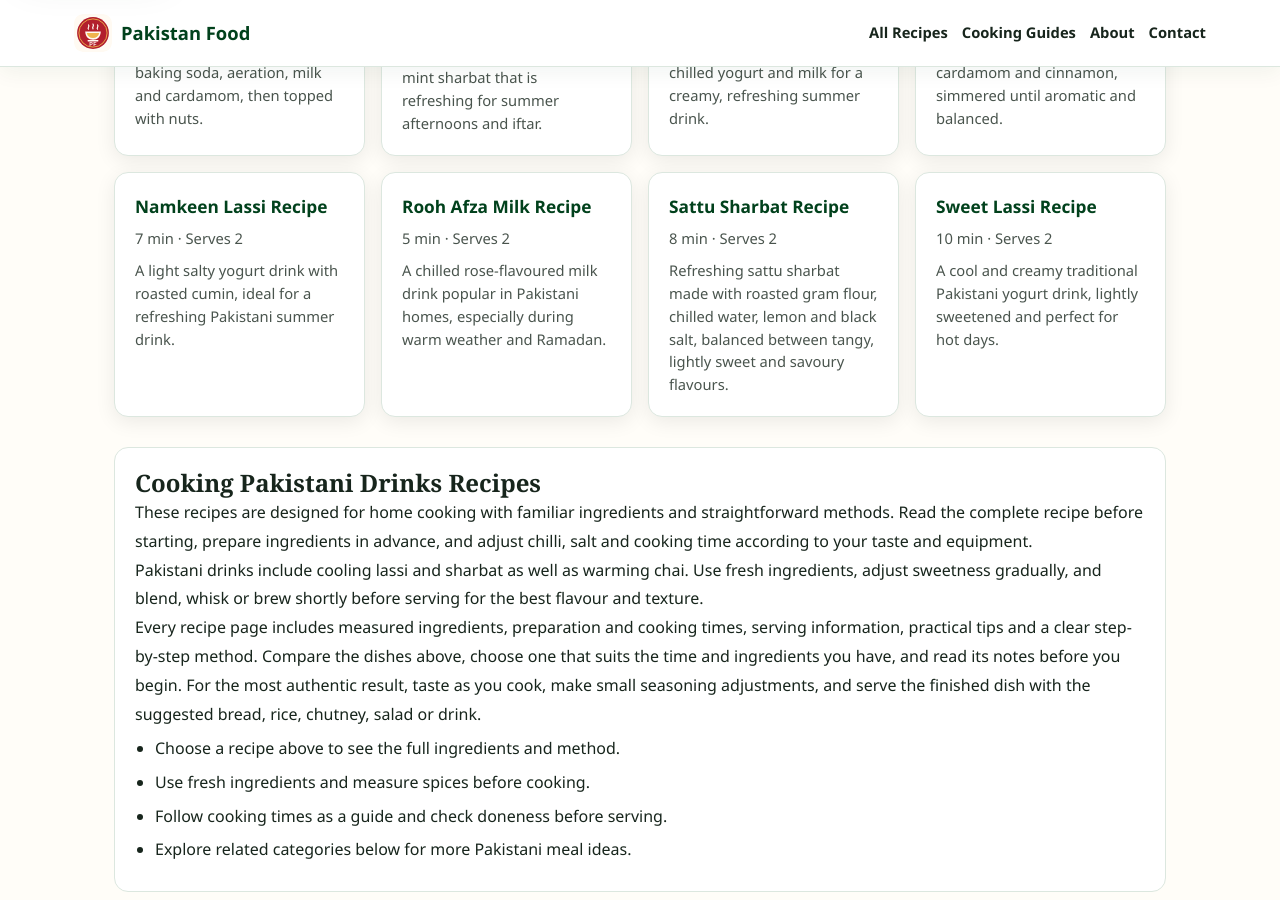
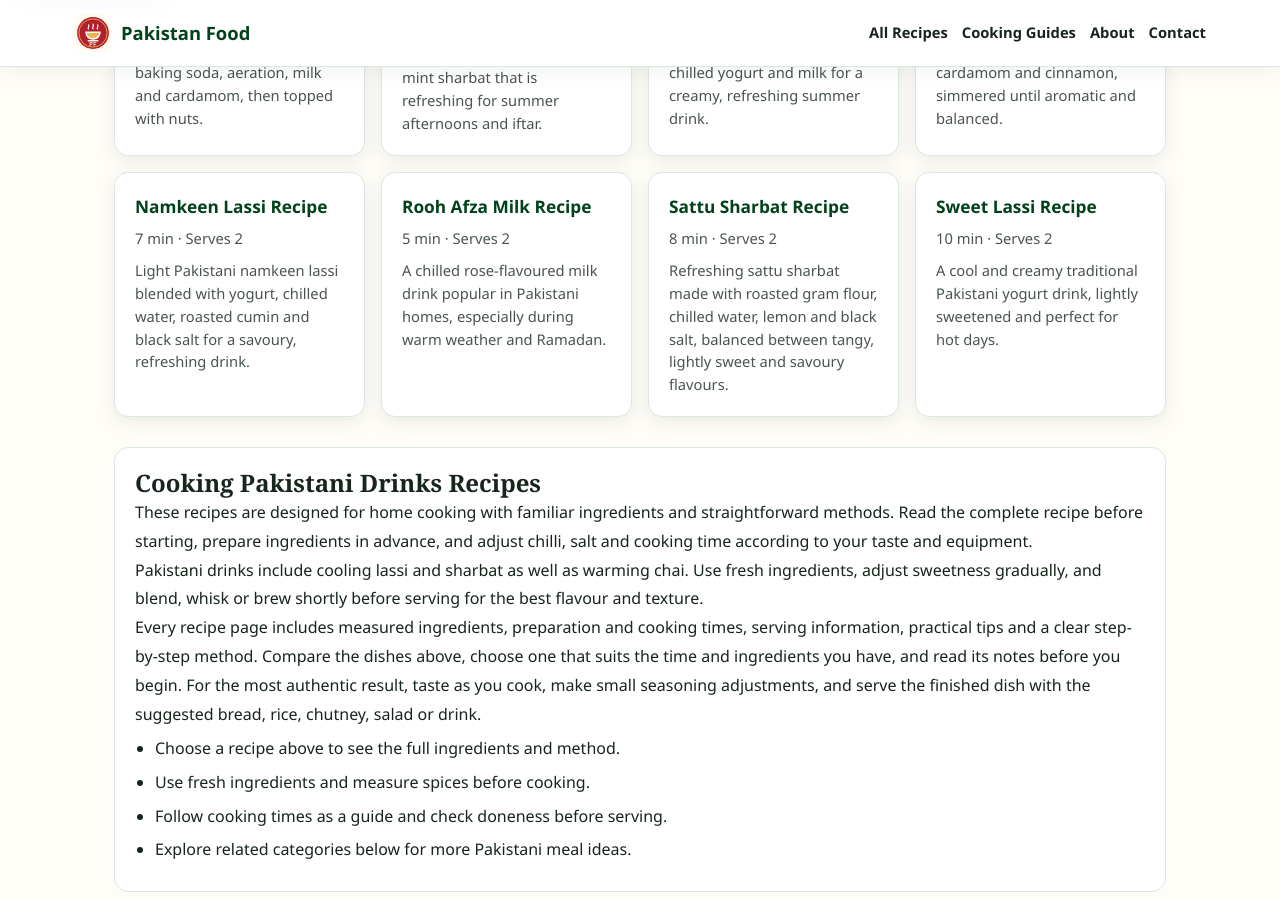
Before and after one commit to manazarali01-hub/pakistan-food, a Jekyll site: the page built from recipes/drinks/index.html, in a window 1280 px wide and 900 px high, scrolled down 664 px. Built offline with Jekyll 4.4.1, drawn with Linux system fonts in a browser that asks for light colours; some of the changed lines change nothing that is shown.

Commit message:
Improve Namkeen Lassi recipe detail and clarity

```diff
--- a/_data/recipes/namkeen-lassi.json
+++ b/_data/recipes/namkeen-lassi.json
@@ -1 +1,24 @@
-{"id":40,"name":"Namkeen Lassi","category":"Drinks","time":"7 min","serves":2,"image":"https://commons.wikimedia.org/wiki/Special:Redirect/file/Salt_lassi.jpg?width=800","description":"A light salty yogurt drink with roasted cumin, ideal for a refreshing Pakistani summer drink.","ingredients":["2 cups yogurt","1.5 cups chilled water","0.5 tsp roasted cumin","0.5 tsp salt","Pinch of black salt","Ice cubes"],"method":["Add yogurt and chilled water to a blender.","Add cumin, salt and black salt.","Blend until frothy.","Add ice and blend briefly.","Serve chilled."]}
+{
+  "id": 40,
+  "name": "Namkeen Lassi",
+  "category": "Drinks",
+  "time": "7 min",
+  "serves": 2,
+  "image": "https://commons.wikimedia.org/wiki/Special:Redirect/file/Salt_lassi.jpg?width=800",
+  "description": "Light Pakistani namkeen lassi blended with yogurt, chilled water, roasted cumin and black salt for a savoury, refreshing drink.",
+  "ingredients": [
+    "2 cups chilled yogurt",
+    "1.5 cups chilled water, or as needed for the preferred thickness",
+    "0.5 tsp roasted cumin, preferably freshly crushed",
+    "0.5 tsp salt, or to taste",
+    "1 pinch black salt",
+    "Ice cubes, for serving"
+  ],
+  "method": [
+    "Whisk or blend the chilled yogurt first until smooth so the finished lassi has no yogurt lumps.",
+    "Add most of the chilled water, roasted cumin, salt and black salt and blend until light and frothy.",
+    "Check the consistency and add the remaining water gradually if you prefer a thinner lassi.",
+    "Taste only after dilution, then adjust salt or cumin in small amounts.",
+    "Add ice and blend very briefly or pour over ice, then serve immediately while cold and frothy."
+  ]
+}
```
